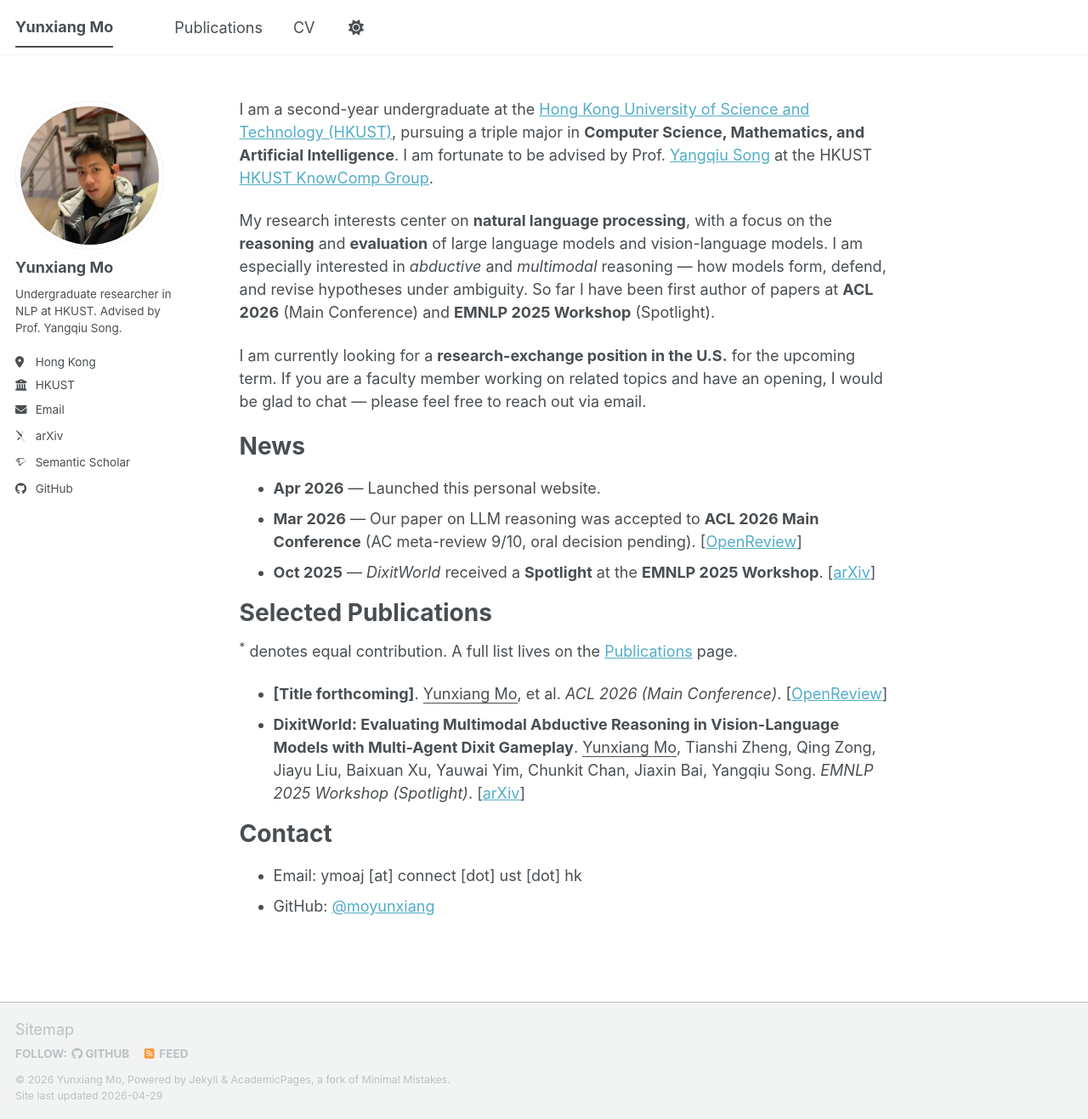
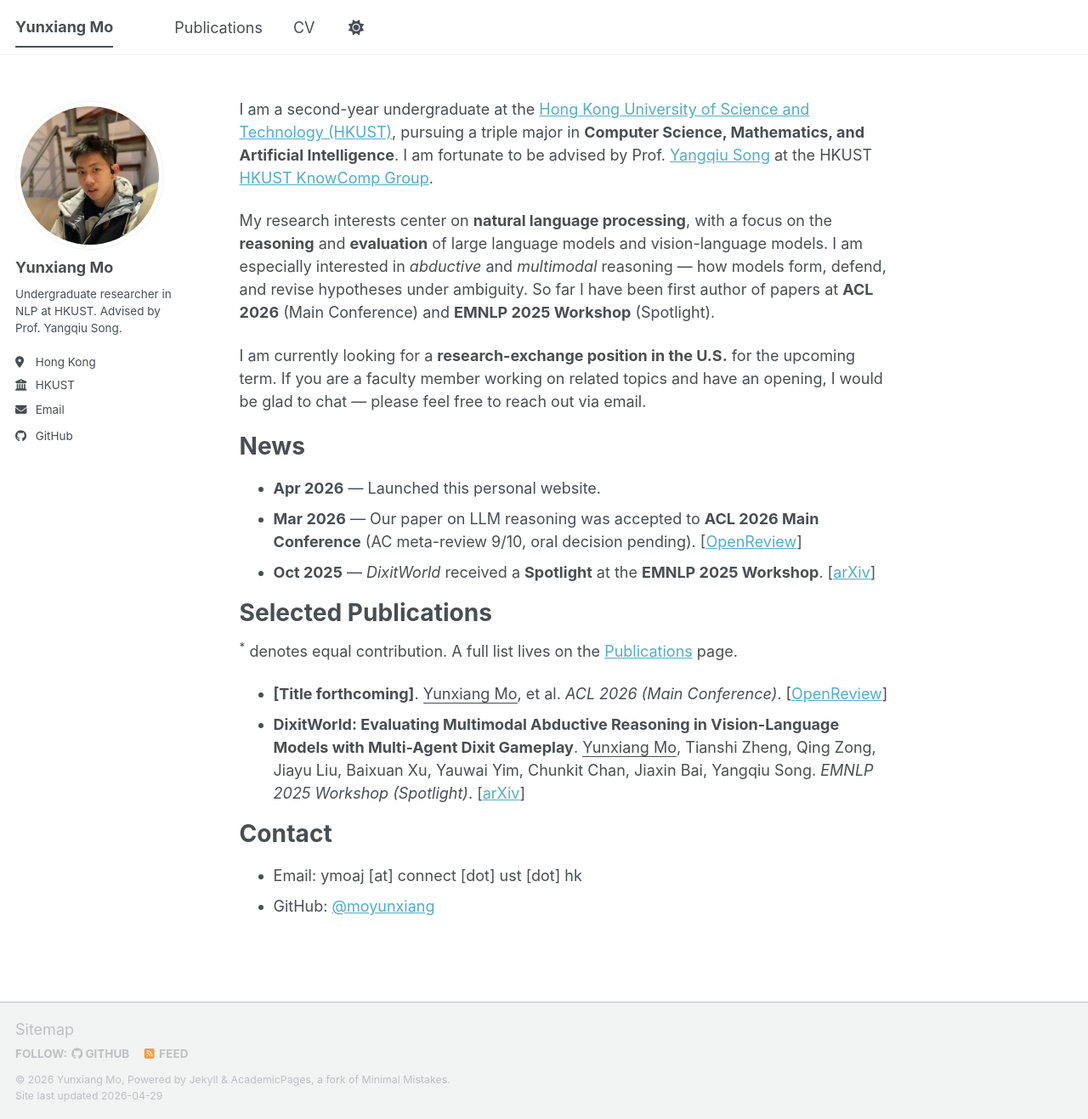
Before and after one commit to moyunxiang/moyunxiang.github.io, a Jekyll site: the page built from _pages/about.md, in a window 1280 px wide and 1317 px high. Shown: the whole window at 85% size. Built offline with Jekyll 4.4.1, drawn with Linux system fonts in a browser that asks for light colours; some web fonts are replaced; a script bundle is joined from its source files by our own code; library files that are not in the unit come from our copies; some of the changed lines change nothing that is shown.

Commit message:
Remove placeholder arXiv/Semantic Scholar sidebar links

```diff
--- a/_config.yml
+++ b/_config.yml
@@ -30,12 +30,12 @@ author:
 
   # Academic websites
   academia         :
-  arxiv            : "https://arxiv.org/a/mo_y_1"
+  arxiv            :
   googlescholar    :
   inspire-hep      :
   impactstory      :
   orcid            :
-  semantic         : "https://www.semanticscholar.org/author/YOUR_ID"
+  semantic         :
   ssrn             :
   pubmed           :
   researchgate     :
```
